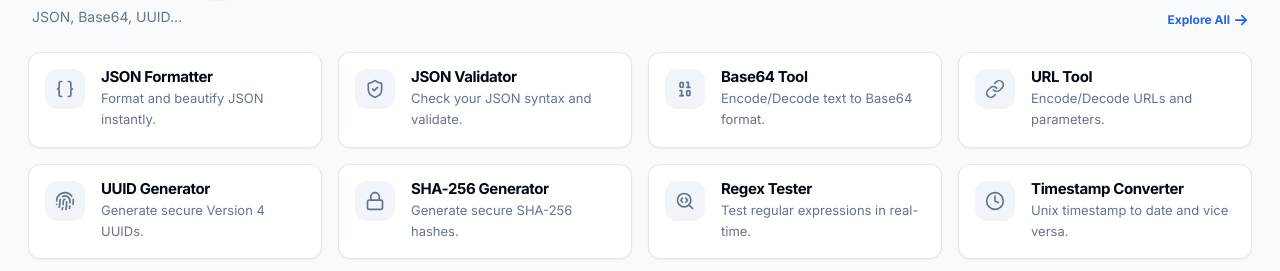
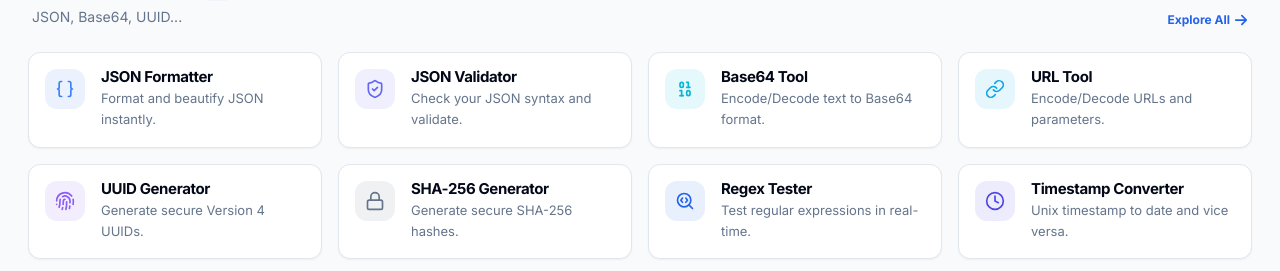
Before and after one commit to ToolifyX/toolifyx.github.io, a Next.js app: page / in a window 1280 px wide. Shown: the part 401-672 px from the top of the page. Built offline with nearby package versions, Linux system fonts and the light colour scheme.

Commit message:
update tools and deployment

```diff
--- a/app/tools/[slug]/page.tsx
+++ b/app/tools/[slug]/page.tsx
@@ -61,7 +61,7 @@ export default function ToolPage({ params }: Props) {
             </p>
           </div>
           <div className="hidden md:block">
-             <div className="w-10 h-10 rounded-lg bg-card border border-border text-muted-foreground flex items-center justify-center shadow-sm">
+             <div className={`w-10 h-10 rounded-lg flex items-center justify-center shadow-sm border ${tool.iconColor || 'bg-card border-border text-muted-foreground'}`}>
                 <DynamicIcon name={tool.icon || 'HelpCircle'} size={20} strokeWidth={2} />
              </div>
           </div>
--- a/components/ToolCard.tsx
+++ b/components/ToolCard.tsx
@@ -12,7 +12,7 @@ export default function ToolCard({ tool }: ToolCardProps) {
     <Link href={`/tools/${tool.slug}`} title={tool.title}>
       <div className="h-full p-4 border border-border rounded-lg bg-card shadow-sm hover:bg-muted/50 transition-all duration-200 flex flex-col group relative overflow-hidden">
         <div className="flex items-start gap-4">
-          <div className="w-10 h-10 rounded-lg bg-muted text-muted-foreground flex items-center justify-center shrink-0 transition-all group-hover:bg-primary group-hover:text-primary-foreground">
+          <div className={`w-10 h-10 rounded-lg flex items-center justify-center shrink-0 transition-all group-hover:bg-primary group-hover:text-primary-foreground ${tool.iconColor || 'bg-muted text-muted-foreground'}`}>
             <DynamicIcon name={tool.icon || 'HelpCircle'} size={20} strokeWidth={2} />
           </div>
           <div className="space-y-1 min-w-0">
--- a/tools/config.ts
+++ b/tools/config.ts
@@ -2,66 +2,66 @@ import { Tool } from './types';
 
 export const tools: Tool[] = [
   // Developer Tools
-  { slug: 'json-formatter', title: 'JSON Formatter', description: 'Format and beautify JSON instantly.', component: 'JsonFormatter', category: 'dev', icon: 'Braces' },
-  { slug: 'json-validator', title: 'JSON Validator', description: 'Check your JSON syntax and validate.', component: 'JsonValidator', category: 'dev', icon: 'ShieldCheck' },
-  { slug: 'base64-tool', title: 'Base64 Tool', description: 'Encode/Decode text to Base64 format.', component: 'Base64Tool', category: 'dev', icon: 'Binary' },
-  { slug: 'url-tool', title: 'URL Tool', description: 'Encode/Decode URLs and parameters.', component: 'UrlTool', category: 'dev', icon: 'Link' },
-  { slug: 'uuid-generator', title: 'UUID Generator', description: 'Generate secure Version 4 UUIDs.', component: 'UuidGenerator', category: 'dev', icon: 'Fingerprint' },
-  { slug: 'sha256-generator', title: 'SHA-256 Generator', description: 'Generate secure SHA-256 hashes.', component: 'Sha256Generator', category: 'dev', icon: 'Lock' },
-  { slug: 'regex-tester', title: 'Regex Tester', description: 'Test regular expressions in real-time.', component: 'RegexTester', category: 'dev', icon: 'SearchCode' },
-  { slug: 'timestamp-converter', title: 'Timestamp Converter', description: 'Unix timestamp to date and vice versa.', component: 'TimestampConverter', category: 'dev', icon: 'Clock' },
-  { slug: 'html-minifier', title: 'HTML Minifier', description: 'Compress HTML by removing whitespace.', component: 'HtmlMinifier', category: 'dev', icon: 'Code' },
-  { slug: 'css-minifier', title: 'CSS Minifier', description: 'Minify CSS stylesheets instantly.', component: 'CssMinifier', category: 'dev', icon: 'Palette' },
+  { slug: 'json-formatter', title: 'JSON Formatter', description: 'Format and beautify JSON instantly.', component: 'JsonFormatter', category: 'dev', icon: 'Braces', iconColor: 'text-blue-500 bg-blue-500/10' },
+  { slug: 'json-validator', title: 'JSON Validator', description: 'Check your JSON syntax and validate.', component: 'JsonValidator', category: 'dev', icon: 'ShieldCheck', iconColor: 'text-indigo-500 bg-indigo-500/10' },
+  { slug: 'base64-tool', title: 'Base64 Tool', description: 'Encode/Decode text to Base64 format.', component: 'Base64Tool', category: 'dev', icon: 'Binary', iconColor: 'text-cyan-500 bg-cyan-500/10' },
+  { slug: 'url-tool', title: 'URL Tool', description: 'Encode/Decode URLs and parameters.', component: 'UrlTool', category: 'dev', icon: 'Link', iconColor: 'text-sky-500 bg-sky-500/10' },
+  { slug: 'uuid-generator', title: 'UUID Generator', description: 'Generate secure Version 4 UUIDs.', component: 'UuidGenerator', category: 'dev', icon: 'Fingerprint', iconColor: 'text-violet-500 bg-violet-500/10' },
+  { slug: 'sha256-generator', title: 'SHA-256 Generator', description: 'Generate secure SHA-256 hashes.', component: 'Sha256Generator', category: 'dev', icon: 'Lock', iconColor: 'text-slate-500 bg-slate-500/10' },
+  { slug: 'regex-tester', title: 'Regex Tester', description: 'Test regular expressions in real-time.', component: 'RegexTester', category: 'dev', icon: 'SearchCode', iconColor: 'text-blue-600 bg-blue-600/10' },
+  { slug: 'timestamp-converter', title: 'Timestamp Converter', description: 'Unix timestamp to date and vice versa.', component: 'TimestampConverter', category: 'dev', icon: 'Clock', iconColor: 'text-indigo-600 bg-indigo-600/10' },
+  { slug: 'html-minifier', title: 'HTML Minifier', description: 'Compress HTML by removing whitespace.', component: 'HtmlMinifier', category: 'dev', icon: 'Code', iconColor: 'text-orange-500 bg-orange-500/10' },
+  { slug: 'css-minifier', title: 'CSS Minifier', description: 'Minify CSS stylesheets instantly.', component: 'CssMinifier', category: 'dev', icon: 'Palette', iconColor: 'text-blue-400 bg-blue-400/10' },
 
   // Text Tools
-  { slug: 'word-counter', title: 'Word Counter', description: 'Count words, chars, and sentences.', component: 'WordCounter', category: 'text', icon: 'FileText' },
-  { slug: 'case-converter', title: 'Case Converter', description: 'Convert text to UPPER, lower, etc.', component: 'CaseConverter', category: 'text', icon: 'Baseline' },
-  { slug: 'slug-generator', title: 'Slug Generator', description: 'Create SEO-friendly URL slugs.', component: 'SlugGenerator', category: 'text', icon: 'Type' },
-  { slug: 'space-remover', title: 'Space Remover', description: 'Remove extra spaces and empty lines.', component: 'SpaceRemover', category: 'text', icon: 'Eraser' },
-  { slug: 'text-sorter', title: 'Text Sorter', description: 'Sort lines alphabetically (A-Z, Z-A).', component: 'TextSorter', category: 'text', icon: 'SortAsc' },
-  { slug: 'duplicate-remover', title: 'Duplicate Remover', description: 'Strip duplicate lines from your list.', component: 'DuplicateRemover', category: 'text', icon: 'Copy' },
-  { slug: 'text-reverser', title: 'Text Reverser', description: 'Reverse entire text or flip lines.', component: 'TextReverser', category: 'text', icon: 'RotateCcw' },
-  { slug: 'character-counter', title: 'Character Counter', description: 'Count characters with/without spaces.', component: 'CharacterCounter', category: 'text', icon: 'Hash' },
-  { slug: 'random-text-generator', title: 'Random Text Generator', description: 'Generate random strings for testing.', component: 'RandomTextGenerator', category: 'text', icon: 'Shuffle' },
-  { slug: 'lorem-ipsum-generator', title: 'Lorem Ipsum Generator', description: 'Generate placeholder text.', component: 'LoremIpsumGenerator', category: 'text', icon: 'Text' },
+  { slug: 'word-counter', title: 'Word Counter', description: 'Count words, chars, and sentences.', component: 'WordCounter', category: 'text', icon: 'FileText', iconColor: 'text-orange-600 bg-orange-600/10' },
+  { slug: 'case-converter', title: 'Case Converter', description: 'Convert text to UPPER, lower, etc.', component: 'CaseConverter', category: 'text', icon: 'Baseline', iconColor: 'text-amber-500 bg-amber-500/10' },
+  { slug: 'slug-generator', title: 'Slug Generator', description: 'Create SEO-friendly URL slugs.', component: 'SlugGenerator', category: 'text', icon: 'Type', iconColor: 'text-yellow-600 bg-yellow-600/10' },
+  { slug: 'space-remover', title: 'Space Remover', description: 'Remove extra spaces and empty lines.', component: 'SpaceRemover', category: 'text', icon: 'Eraser', iconColor: 'text-red-400 bg-red-400/10' },
+  { slug: 'text-sorter', title: 'Text Sorter', description: 'Sort lines alphabetically (A-Z, Z-A).', component: 'TextSorter', category: 'text', icon: 'SortAsc', iconColor: 'text-orange-400 bg-orange-400/10' },
+  { slug: 'duplicate-remover', title: 'Duplicate Remover', description: 'Strip duplicate lines from your list.', component: 'DuplicateRemover', category: 'text', icon: 'Copy', iconColor: 'text-orange-500 bg-orange-500/10' },
+  { slug: 'text-reverser', title: 'Text Reverser', description: 'Reverse entire text or flip lines.', component: 'TextReverser', category: 'text', icon: 'RotateCcw', iconColor: 'text-amber-600 bg-amber-600/10' },
+  { slug: 'character-counter', title: 'Character Counter', description: 'Count characters with/without spaces.', component: 'CharacterCounter', category: 'text', icon: 'Hash', iconColor: 'text-yellow-500 bg-yellow-500/10' },
+  { slug: 'random-text-generator', title: 'Random Text Generator', description: 'Generate random strings for testing.', component: 'RandomTextGenerator', category: 'text', icon: 'Shuffle', iconColor: 'text-orange-300 bg-orange-300/10' },
+  { slug: 'lorem-ipsum-generator', title: 'Lorem Ipsum Generator', description: 'Generate placeholder text.', component: 'LoremIpsumGenerator', category: 'text', icon: 'Text', iconColor: 'text-amber-400 bg-amber-400/10' },
 
   // Image Tools
-  { slug: 'image-compressor', title: 'Image Compressor', description: 'Reduce image file size instantly.', component: 'ImageCompressor', category: 'image', icon: 'Minimize2' },
-  { slug: 'convert-to-png', title: 'Convert to PNG', description: 'Convert JPG, WebP, SVG and more to PNG format instantly.', component: 'ConvertToPng', category: 'image', icon: 'RefreshCw' },
-  { slug: 'convert-to-jpg', title: 'Convert to JPG', description: 'Convert PNG, WebP, HEIC, AVIF and more to JPG format instantly.', component: 'ConvertToJpg', category: 'image', icon: 'RefreshCw' },
-  { slug: 'convert-to-webp', title: 'Convert to WebP', description: 'Convert JPG, PNG and more to WebP format instantly.', component: 'ConvertToWebp', category: 'image', icon: 'RefreshCw' },
-  { slug: 'image-resizer', title: 'Image Resizer', description: 'Resize images to any dimensions.', component: 'ImageResizer', category: 'image', icon: 'Maximize' },
-  { slug: 'image-editor', title: 'Image Editor', description: 'Rotate, flip, and edit images.', component: 'ImageEditor', category: 'image', icon: 'Edit3' },
-  { slug: 'image-crop', title: 'Image Cropper', description: 'Crop images to any size and ratio.', component: 'ImageCropTool', category: 'image', icon: 'Crop' },
-  { slug: 'image-base64', title: 'Image to Base64', description: 'Convert images to Base64 strings.', component: 'ImageBase64Tool', category: 'image', icon: 'FileCode' },
-  { slug: 'image-metadata', title: 'Image Metadata', description: 'View and remove image EXIF data.', component: 'ImageMetadataTool', category: 'image', icon: 'Info' },
-  { slug: 'image-color-tool', title: 'Image Color Tool', description: 'Extract colors and grayscale.', component: 'ImageColorTool', category: 'image', icon: 'Pipette' },
-  { slug: 'thumbnail-generator', title: 'Thumbnail Generator', description: 'Create custom image thumbnails.', component: 'ThumbnailGenerator', category: 'image', icon: 'Image' },
-  { slug: 'blur-detector', title: 'Blur Detector', description: 'Check image sharpness and blur.', component: 'BlurDetector', category: 'image', icon: 'EyeOff' },
+  { slug: 'image-compressor', title: 'Image Compressor', description: 'Reduce image file size instantly.', component: 'ImageCompressor', category: 'image', icon: 'Minimize2', iconColor: 'text-green-500 bg-green-500/10' },
+  { slug: 'convert-to-png', title: 'Convert to PNG', description: 'Convert JPG, WebP, SVG and more to PNG format instantly.', component: 'ConvertToPng', category: 'image', icon: 'RefreshCw', iconColor: 'text-emerald-500 bg-emerald-500/10' },
+  { slug: 'convert-to-jpg', title: 'Convert to JPG', description: 'Convert PNG, WebP, HEIC, AVIF and more to JPG format instantly.', component: 'ConvertToJpg', category: 'image', icon: 'RefreshCw', iconColor: 'text-teal-500 bg-teal-500/10' },
+  { slug: 'convert-to-webp', title: 'Convert to WebP', description: 'Convert JPG, PNG and more to WebP format instantly.', component: 'ConvertToWebp', category: 'image', icon: 'RefreshCw', iconColor: 'text-green-600 bg-green-600/10' },
+  { slug: 'image-resizer', title: 'Image Resizer', description: 'Resize images to any dimensions.', component: 'ImageResizer', category: 'image', icon: 'Maximize', iconColor: 'text-emerald-600 bg-emerald-600/10' },
+  { slug: 'image-editor', title: 'Image Editor', description: 'Rotate, flip, and edit images.', component: 'ImageEditor', category: 'image', icon: 'Edit3', iconColor: 'text-teal-600 bg-teal-600/10' },
+  { slug: 'image-crop', title: 'Image Cropper', description: 'Crop images to any size and ratio.', component: 'ImageCropTool', category: 'image', icon: 'Crop', iconColor: 'text-green-400 bg-green-400/10' },
+  { slug: 'image-base64', title: 'Image to Base64', description: 'Convert images to Base64 strings.', component: 'ImageBase64Tool', category: 'image', icon: 'FileCode', iconColor: 'text-emerald-400 bg-emerald-400/10' },
+  { slug: 'image-metadata', title: 'Image Metadata', description: 'View and remove image EXIF data.', component: 'ImageMetadataTool', category: 'image', icon: 'Info', iconColor: 'text-teal-400 bg-teal-400/10' },
+  { slug: 'image-color-tool', title: 'Image Color Tool', description: 'Extract colors and grayscale.', component: 'ImageColorTool', category: 'image', icon: 'Pipette', iconColor: 'text-green-700 bg-green-700/10' },
+  { slug: 'thumbnail-generator', title: 'Thumbnail Generator', description: 'Create custom image thumbnails.', component: 'ThumbnailGenerator', category: 'image', icon: 'Image', iconColor: 'text-emerald-700 bg-emerald-700/10' },
+  { slug: 'blur-detector', title: 'Blur Detector', description: 'Check image sharpness and blur.', component: 'BlurDetector', category: 'image', icon: 'EyeOff', iconColor: 'text-teal-700 bg-teal-700/10' },
 
   // PDF Tools
-  { slug: 'pdf-merge', title: 'PDF Merge', description: 'Combine multiple PDFs into one.', component: 'PdfMergeTool', category: 'pdf', icon: 'Combine' },
-  { slug: 'pdf-split', title: 'PDF Split', description: 'Split or extract pages from PDF.', component: 'PdfSplitTool', category: 'pdf', icon: 'Scissors' },
-  { slug: 'image-to-pdf', title: 'Image to PDF', description: 'Convert JPG/PNG images to PDF.', component: 'ImageToPdf', category: 'pdf', icon: 'FileImage' },
-  { slug: 'pdf-metadata', title: 'PDF Metadata', description: 'View PDF info and page count.', component: 'PdfMetadataTool', category: 'pdf', icon: 'FileSearch' },
-  { slug: 'pdf-rotate', title: 'PDF Rotate', description: 'Rotate all pages in a PDF file.', component: 'PdfRotateTool', category: 'pdf', icon: 'RotateCw' },
-  { slug: 'pdf-compress', title: 'PDF Compress', description: 'Reduce PDF file size securely.', component: 'PdfCompressTool', category: 'pdf', icon: 'Shrink' },
-  { slug: 'pdf-editor', title: 'PDF Editor', description: 'Edit PDF text and annotations locally.', component: 'PdfEditor', category: 'pdf', icon: 'Edit3' },
+  { slug: 'pdf-merge', title: 'PDF Merge', description: 'Combine multiple PDFs into one.', component: 'PdfMergeTool', category: 'pdf', icon: 'Combine', iconColor: 'text-red-500 bg-red-500/10' },
+  { slug: 'pdf-split', title: 'PDF Split', description: 'Split or extract pages from PDF.', component: 'PdfSplitTool', category: 'pdf', icon: 'Scissors', iconColor: 'text-rose-500 bg-rose-500/10' },
+  { slug: 'image-to-pdf', title: 'Image to PDF', description: 'Convert JPG/PNG images to PDF.', component: 'ImageToPdf', category: 'pdf', icon: 'FileImage', iconColor: 'text-red-600 bg-red-600/10' },
+  { slug: 'pdf-metadata', title: 'PDF Metadata', description: 'View PDF info and page count.', component: 'PdfMetadataTool', category: 'pdf', icon: 'FileSearch', iconColor: 'text-rose-600 bg-rose-600/10' },
+  { slug: 'pdf-rotate', title: 'PDF Rotate', description: 'Rotate all pages in a PDF file.', component: 'PdfRotateTool', category: 'pdf', icon: 'RotateCw', iconColor: 'text-red-400 bg-red-400/10' },
+  { slug: 'pdf-compress', title: 'PDF Compress', description: 'Reduce PDF file size securely.', component: 'PdfCompressTool', category: 'pdf', icon: 'Shrink', iconColor: 'text-rose-400 bg-rose-400/10' },
+  { slug: 'pdf-editor', title: 'PDF Editor', description: 'Edit PDF text and annotations locally.', component: 'PdfEditor', category: 'pdf', icon: 'Edit3', iconColor: 'text-red-700 bg-red-700/10' },
 
   // Design Tools
-  { slug: 'color-picker', title: 'Color Picker', description: 'Pick colors and get HEX/RGB values.', component: 'ColorPicker', category: 'design', icon: 'MousePointer2' },
-  { slug: 'gradient-generator', title: 'Gradient Generator', description: 'Design custom CSS linear gradients.', component: 'GradientGenerator', category: 'design', icon: 'Layers' },
-  { slug: 'box-shadow-generator', title: 'Box Shadow Generator', description: 'Create custom CSS box shadows.', component: 'BoxShadowGenerator', category: 'design', icon: 'Shadow' },
-  { slug: 'border-radius-generator', title: 'Border Radius Generator', description: 'Create rounded corners for UI.', component: 'BorderRadiusGenerator', category: 'design', icon: 'Square' },
-  { slug: 'color-palette-generator', title: 'Color Palette Generator', description: 'Generate random color schemes.', component: 'ColorPaletteGenerator', category: 'design', icon: 'Palette' },
-  { slug: 'contrast-checker', title: 'Contrast Checker', description: 'Check WCAG contrast accessibility.', component: 'ContrastChecker', category: 'design', icon: 'SunMoon' },
-  { slug: 'font-preview', title: 'Font Preview Tool', description: 'Preview text with different fonts.', component: 'FontPreviewTool', category: 'design', icon: 'Type' },
+  { slug: 'color-picker', title: 'Color Picker', description: 'Pick colors and get HEX/RGB values.', component: 'ColorPicker', category: 'design', icon: 'MousePointer2', iconColor: 'text-purple-500 bg-purple-500/10' },
+  { slug: 'gradient-generator', title: 'Gradient Generator', description: 'Design custom CSS linear gradients.', component: 'GradientGenerator', category: 'design', icon: 'Layers', iconColor: 'text-pink-500 bg-pink-500/10' },
+  { slug: 'box-shadow-generator', title: 'Box Shadow Generator', description: 'Create custom CSS box shadows.', component: 'BoxShadowGenerator', category: 'design', icon: 'Shadow', iconColor: 'text-fuchsia-500 bg-fuchsia-500/10' },
+  { slug: 'border-radius-generator', title: 'Border Radius Generator', description: 'Create rounded corners for UI.', component: 'BorderRadiusGenerator', category: 'design', icon: 'Square', iconColor: 'text-purple-600 bg-purple-600/10' },
+  { slug: 'color-palette-generator', title: 'Color Palette Generator', description: 'Generate random color schemes.', component: 'ColorPaletteGenerator', category: 'design', icon: 'Palette', iconColor: 'text-pink-600 bg-pink-600/10' },
+  { slug: 'contrast-checker', title: 'Contrast Checker', description: 'Check WCAG contrast accessibility.', component: 'ContrastChecker', category: 'design', icon: 'SunMoon', iconColor: 'text-fuchsia-600 bg-fuchsia-600/10' },
+  { slug: 'font-preview', title: 'Font Preview Tool', description: 'Preview text with different fonts.', component: 'FontPreviewTool', category: 'design', icon: 'Type', iconColor: 'text-purple-400 bg-purple-400/10' },
 
   // Utility Tools
-  { slug: 'qr-code-generator', title: 'QR Code Generator', description: 'Generate custom QR codes instantly.', component: 'QrCodeGenerator', category: 'utility', icon: 'QrCode' },
-  { slug: 'password-generator', title: 'Password Generator', description: 'Create strong, secure passwords.', component: 'PasswordGenerator', category: 'utility', icon: 'Key' },
-  { slug: 'unit-converter', title: 'Unit Converter', description: 'Convert length and weight units.', component: 'UnitConverter', category: 'utility', icon: 'Ruler' },
-  { slug: 'percentage-calculator', title: 'Percentage Calculator', description: 'Calculate percentages and changes.', component: 'PercentageCalculator', category: 'utility', icon: 'Percent' },
+  { slug: 'qr-code-generator', title: 'QR Code Generator', description: 'Generate custom QR codes instantly.', component: 'QrCodeGenerator', category: 'utility', icon: 'QrCode', iconColor: 'text-blue-900 bg-blue-900/10' },
+  { slug: 'password-generator', title: 'Password Generator', description: 'Create strong, secure passwords.', component: 'PasswordGenerator', category: 'utility', icon: 'Key', iconColor: 'text-slate-700 bg-slate-700/10' },
+  { slug: 'unit-converter', title: 'Unit Converter', description: 'Convert length and weight units.', component: 'UnitConverter', category: 'utility', icon: 'Ruler', iconColor: 'text-zinc-600 bg-zinc-600/10' },
+  { slug: 'percentage-calculator', title: 'Percentage Calculator', description: 'Calculate percentages and changes.', component: 'PercentageCalculator', category: 'utility', icon: 'Percent', iconColor: 'text-neutral-500 bg-neutral-500/10' },
 ];
 
 export const getToolBySlug = (slug: string) => tools.find((t) => t.slug === slug);
--- a/tools/types.ts
+++ b/tools/types.ts
@@ -10,4 +10,5 @@ export interface Tool {
   category: ToolCategory;
   subCategory?: ImageSubCategory;
   icon?: string;
+  iconColor?: string;
 }
```
Also changed, not shown: components/Navbar.tsx (+4 -4 lines).
